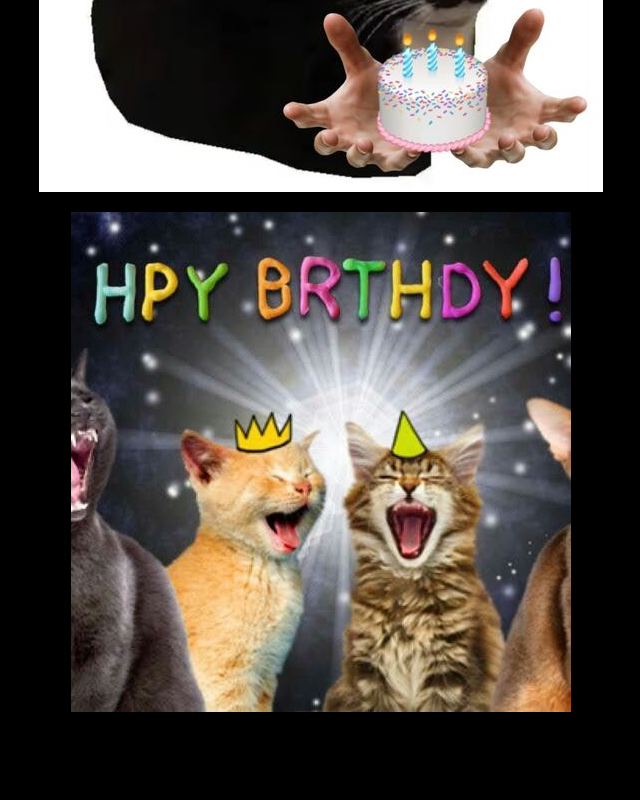
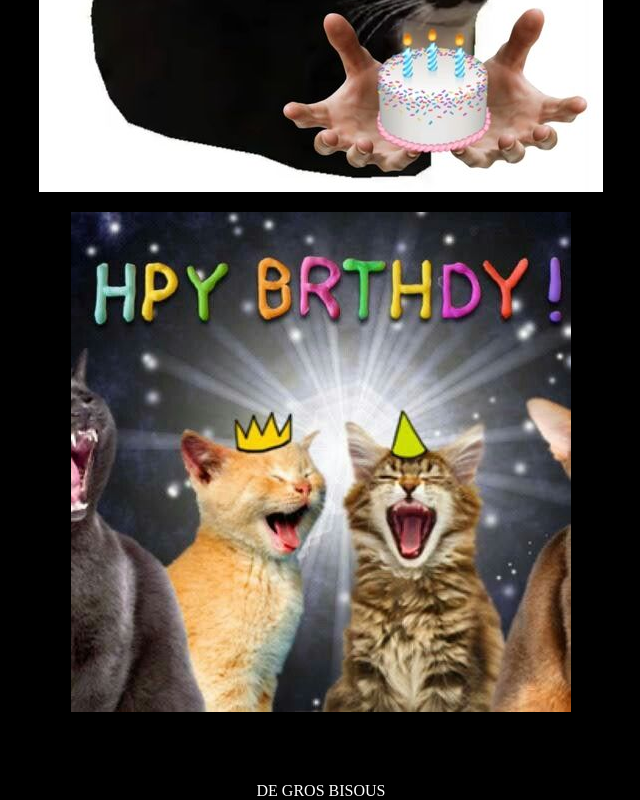
Before and after one commit to Enissays/bjrlya, a plain HTML site: page index.html in a window 1280 px wide. Shown: the part 6882-7682 px from the top of the page, without its empty margins (319-959 px from the left). Drawn offline with Linux system fonts and the light colour scheme.

Commit message:
Update index.html

```diff
--- a/index.html
+++ b/index.html
@@ -49,6 +49,12 @@
             font-size: 20px;
             margin: 0;
         }
+
+        footer
+        {
+            color:white;
+        }
+
     </style>
     <script>
 
```
